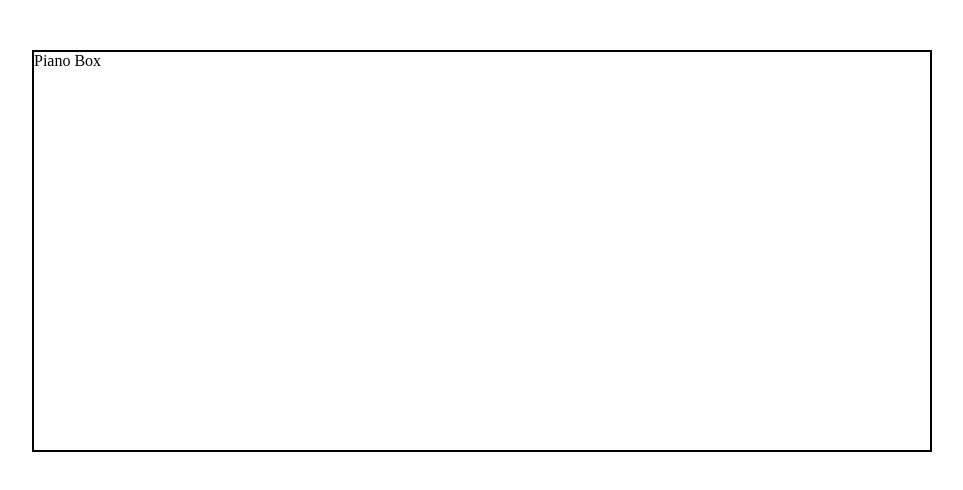
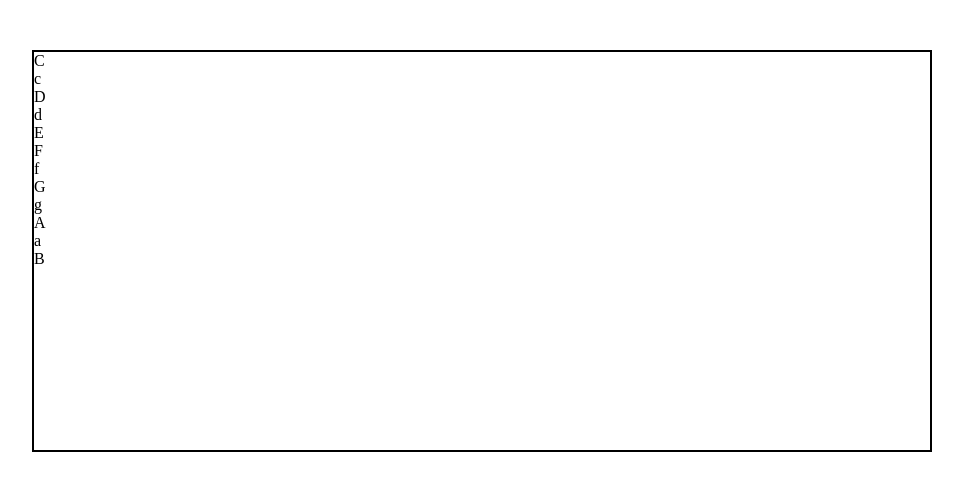
Before and after one commit to tlgreg86/react-piano, a React (Create React App) app: page / in a window 1280 px wide. Shown: the top 490 px of the page, without its empty margins (158-1121 px from the left). Built offline with nearby package versions, Linux system fonts and the light colour scheme.

Commit message:
Piano and Key components with data and rendering

```diff
--- a/src/App.js
+++ b/src/App.js
@@ -1,14 +1,35 @@
-import React, { Component } from 'react';
-import Piano from './components/Piano/Piano';
+import React, { Component } from 'react'
+import Piano from './components/Piano/Piano'
 
 class App extends Component {
+constructor(props) {
+  super(props)
+  this.state = {
+    keys: [
+      { keyLabel: 'C', type: 'major', isActive: false },
+      { keyLabel: 'c', type: 'minor', isActive: false },
+      { keyLabel: 'D', type: 'major', isActive: false },
+      { keyLabel: 'd', type: 'minor', isActive: false },
+      { keyLabel: 'E', type: 'major', isActive: false },
+      { keyLabel: 'F', type: 'major', isActive: false },
+      { keyLabel: 'f', type: 'minor', isActive: false },
+      { keyLabel: 'G', type: 'major', isActive: false },
+      { keyLabel: 'g', type: 'minor', isActive: false },
+      { keyLabel: 'A', type: 'major', isActive: false },
+      { keyLabel: 'a', type: 'minor', isActive: false },
+      { keyLabel: 'B', type: 'major', isActive: false },
+    ]
+  }
+}
+
   render() {
     return (
       <div>
-        <Piano />
+        <Piano keys={this.state.keys} />
       </div>
-    );
+    )
   }
+
 }
 
-export default App;
+export default App
--- /dev/null
+++ b/src/components/Key/Key.js
@@ -0,0 +1,11 @@
+import React from 'react'
+
+const Key = ({keyLabel, classNames}) => {
+  return (
+    <div className={classNames}>
+      <p className="key-label">{keyLabel}</p>
+    </div>
+  )
+}
+
+export default Key
--- a/src/components/Piano/Piano.js
+++ b/src/components/Piano/Piano.js
@@ -1,10 +1,21 @@
 import React from 'react'
+import Key from '../Key/Key'
 
-const Piano = () => {
+const Piano = ({keys}) => {
   return (
     <div className='piano-wrapper'>
       <div className='piano-container'>
-        Piano Box
+        {
+          keys.map(({ keyLabel, type, isActive }, i) => {
+            return (
+              <Key
+                key={`${i}-${keyLabel}`}
+                classNames={`key ${keyLabel} ${type} ${isActive}`}
+                keyLabel={keyLabel}
+              />
+            )
+          })
+        }
       </div>
     </div>
   )
```
